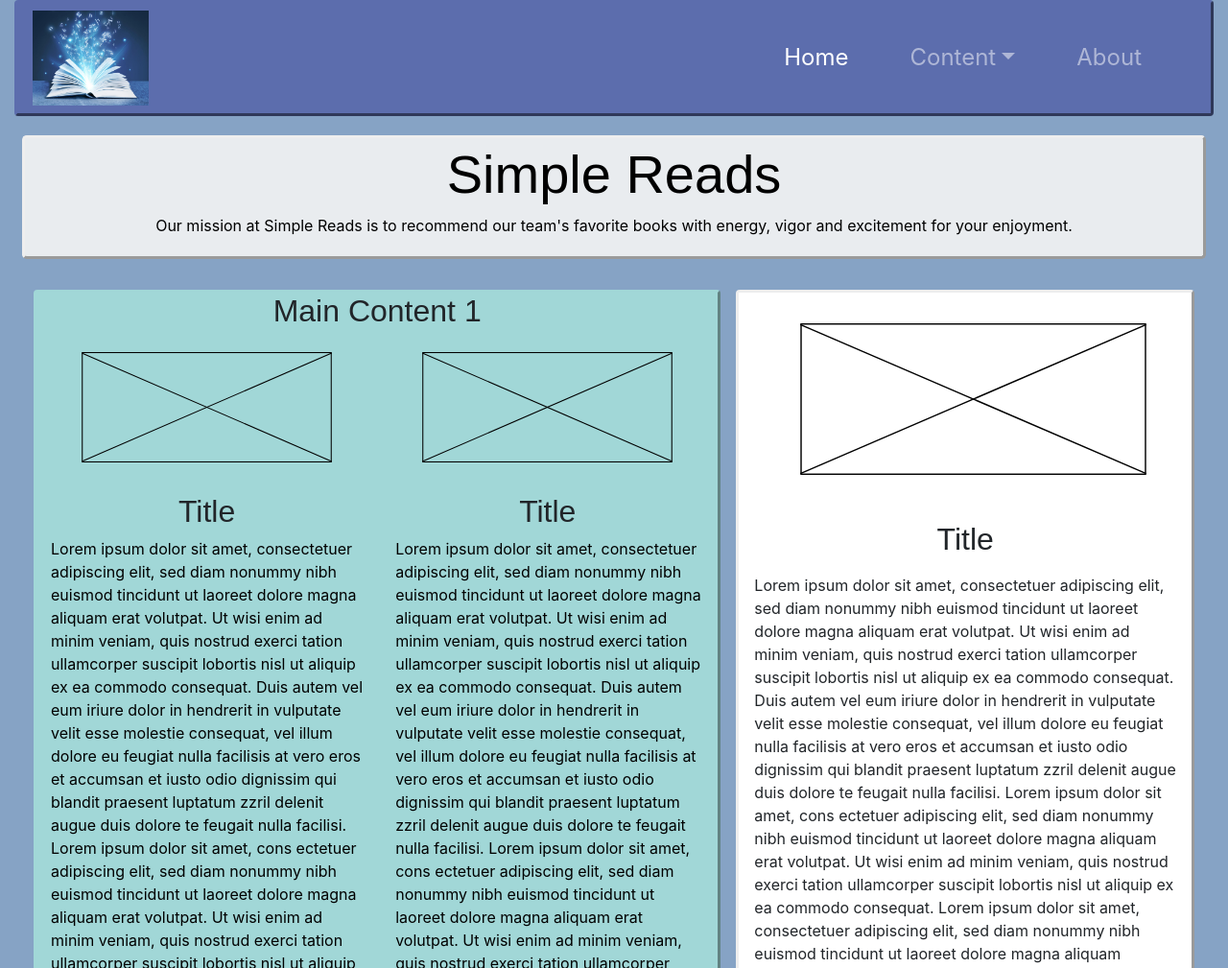
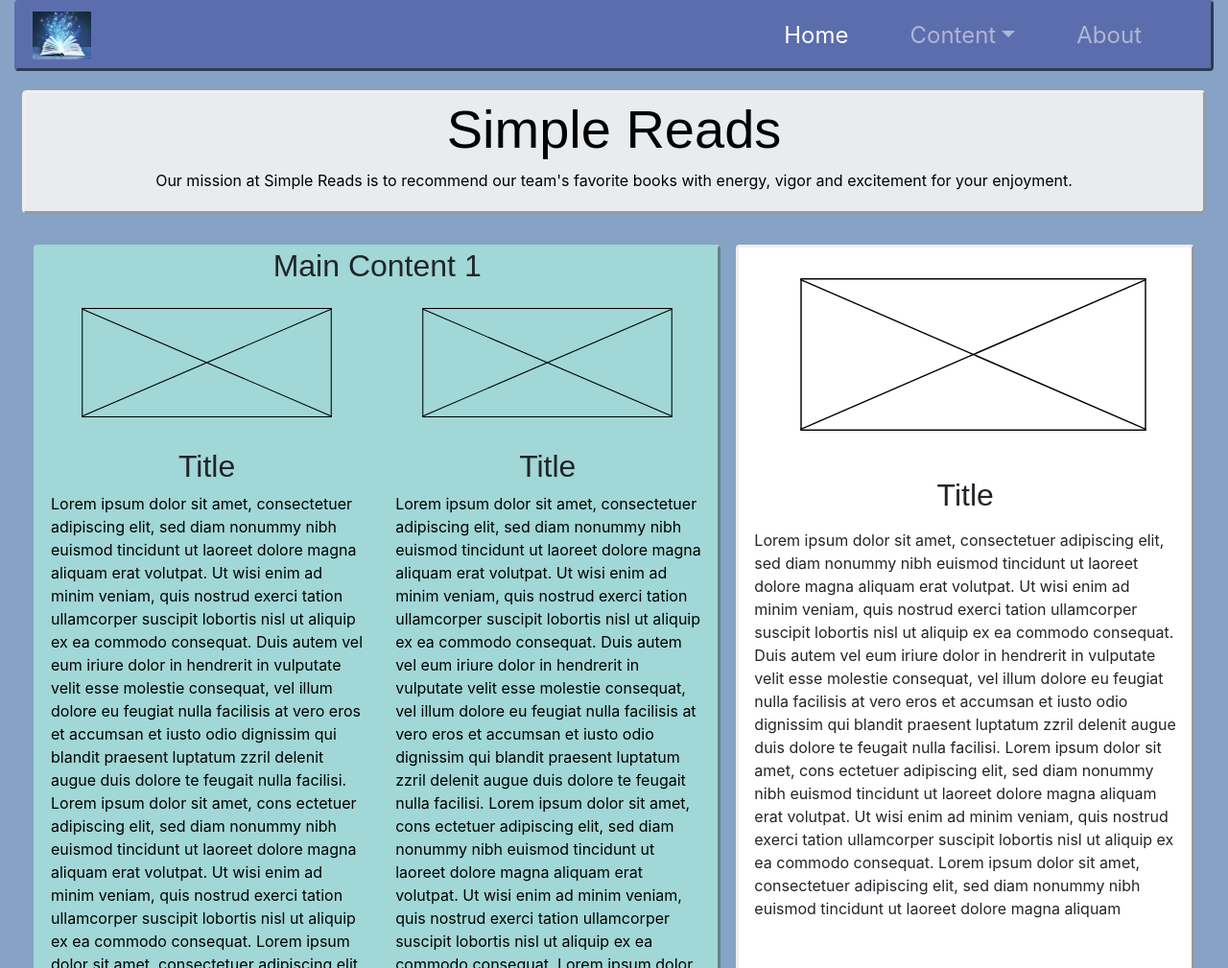
Before and after one commit to Jadaniels/CITPT_417_60_Group_1_Project, a plain HTML site: page src/index.html in a window 1280 px wide. Shown: the top 1009 px of the page at 96% size. Drawn offline with nearby package versions, Linux system fonts and the light colour scheme; files that its build step writes are made by us from their sources.

Commit message:
Update styles.scss

```diff
--- a/src/scss/styles.scss
+++ b/src/scss/styles.scss
@@ -48,7 +48,7 @@ h3, h4, h5, h6 {
 
 #logo {
   height: auto;
-  width: 10%;
+  width: 5%;
 }
 
 main {
```
